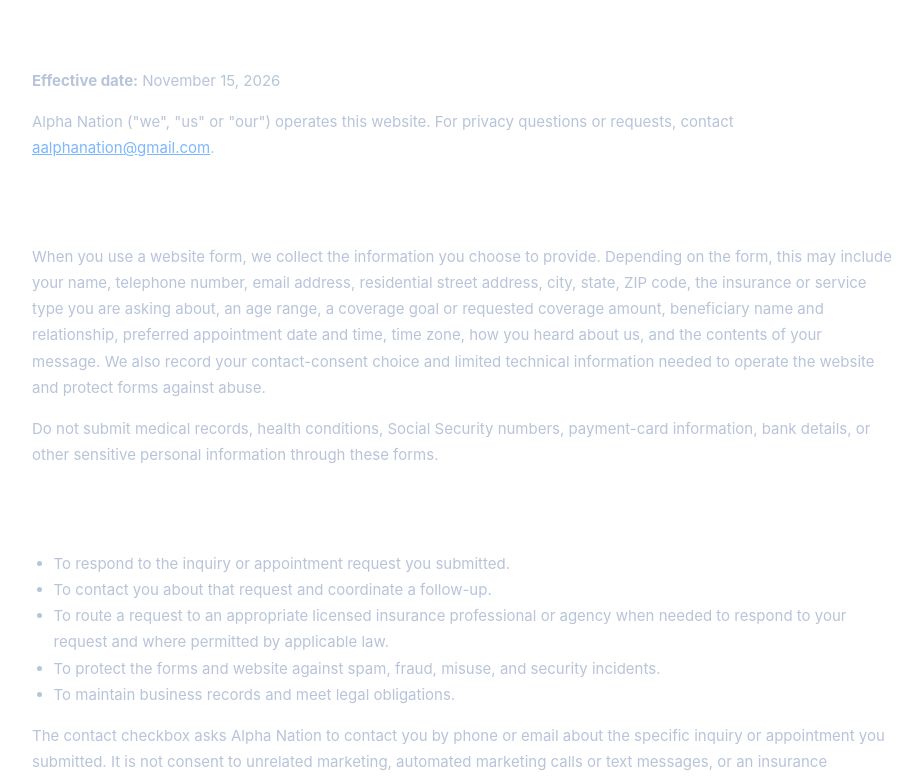
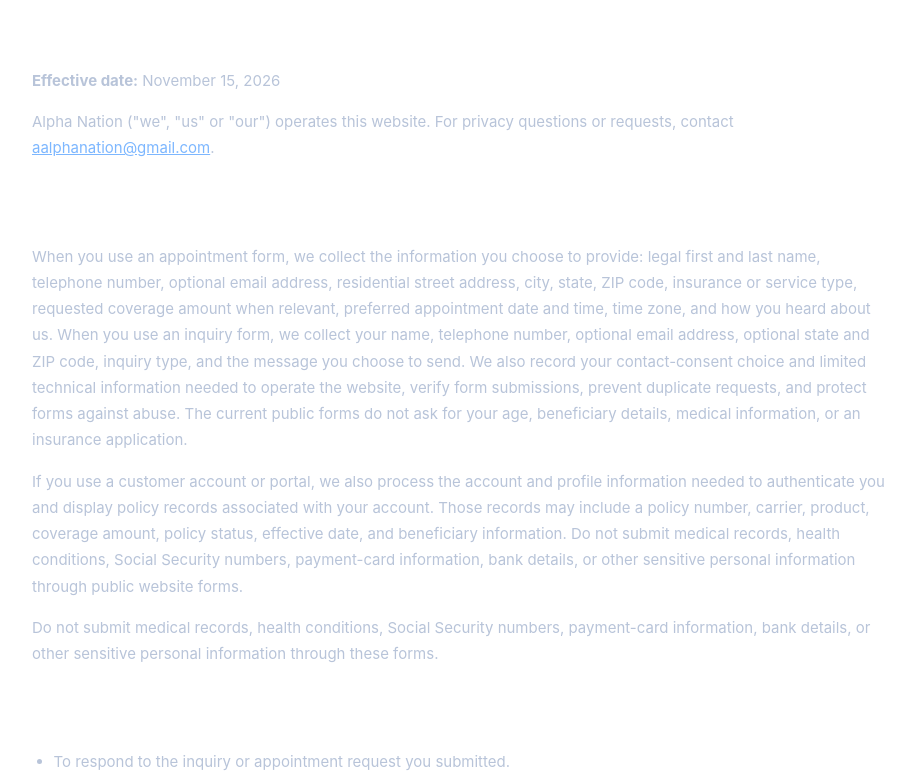
Before and after one commit to alphanationcrm09/alpha-nation-website, a Next.js app: page /privacy in a window 1280 px wide. Shown: the part 393-1173 px from the top of the page, without its empty margins (178-1100 px from the left). Built offline with nearby package versions, Linux system fonts and the light colour scheme; no server answers.

Commit message:
Align privacy notice with current forms and customer portal

```diff
--- a/src/app/privacy/page.tsx
+++ b/src/app/privacy/page.tsx
@@ -10,7 +10,8 @@ export default function PrivacyPage() {
       <p><b>Effective date:</b> November 15, 2026</p>
       <p>Alpha Nation ("we", "us" or "our") operates this website. For privacy questions or requests, contact <a href="mailto:aalphanation@gmail.com">aalphanation@gmail.com</a>.</p>
       <h2>Information we collect</h2>
-      <p>When you use a website form, we collect the information you choose to provide. Depending on the form, this may include your name, telephone number, email address, residential street address, city, state, ZIP code, the insurance or service type you are asking about, an age range, a coverage goal or requested coverage amount, beneficiary name and relationship, preferred appointment date and time, time zone, how you heard about us, and the contents of your message. We also record your contact-consent choice and limited technical information needed to operate the website and protect forms against abuse.</p>
+      <p>When you use an appointment form, we collect the information you choose to provide: legal first and last name, telephone number, optional email address, residential street address, city, state, ZIP code, insurance or service type, requested coverage amount when relevant, preferred appointment date and time, time zone, and how you heard about us. When you use an inquiry form, we collect your name, telephone number, optional email address, optional state and ZIP code, inquiry type, and the message you choose to send. We also record your contact-consent choice and limited technical information needed to operate the website, verify form submissions, prevent duplicate requests, and protect forms against abuse. The current public forms do not ask for your age, beneficiary details, medical information, or an insurance application.</p>
+      <p>If you use a customer account or portal, we also process the account and profile information needed to authenticate you and display policy records associated with your account. Those records may include a policy number, carrier, product, coverage amount, policy status, effective date, and beneficiary information. Do not submit medical records, health conditions, Social Security numbers, payment-card information, bank details, or other sensitive personal information through public website forms.</p>
       <p>Do not submit medical records, health conditions, Social Security numbers, payment-card information, bank details, or other sensitive personal information through these forms.</p>
       <h2>How we use information</h2>
       <ul>
```
